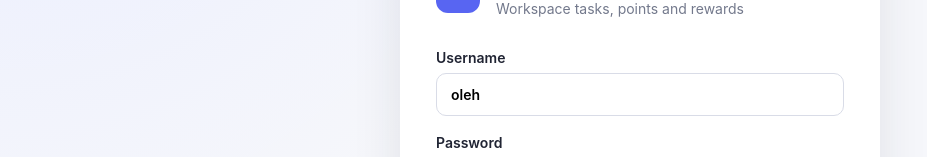
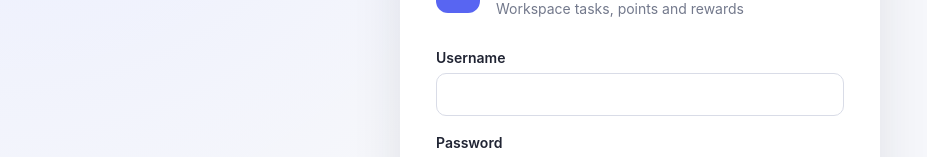
Before and after one commit to o-kobylianskyi/family-points, a React app in the folder frontend/: page /login in a window 1280 px wide. Shown: the part 309-466 px from the top of the page, without its empty margins (0-927 px from the left). Built offline with nearby package versions, Linux system fonts and the light colour scheme; no server answers; the HTML template or start-up script is replaced by a standard one.

Commit message:
fix(web): remove hardcoded DEV account from clean Beta login

```diff
--- a/frontend/src/pages/LoginPage.jsx
+++ b/frontend/src/pages/LoginPage.jsx
@@ -16,7 +16,7 @@ function LoginPage() {
 
   const navigate = useNavigate()
 
-  const [username, setUsername] = useState('oleh')
+  const [username, setUsername] = useState('')
   const [password, setPassword] = useState('')
   const [showPassword, setShowPassword] = useState(false)
   const [error, setError] = useState('')
```
